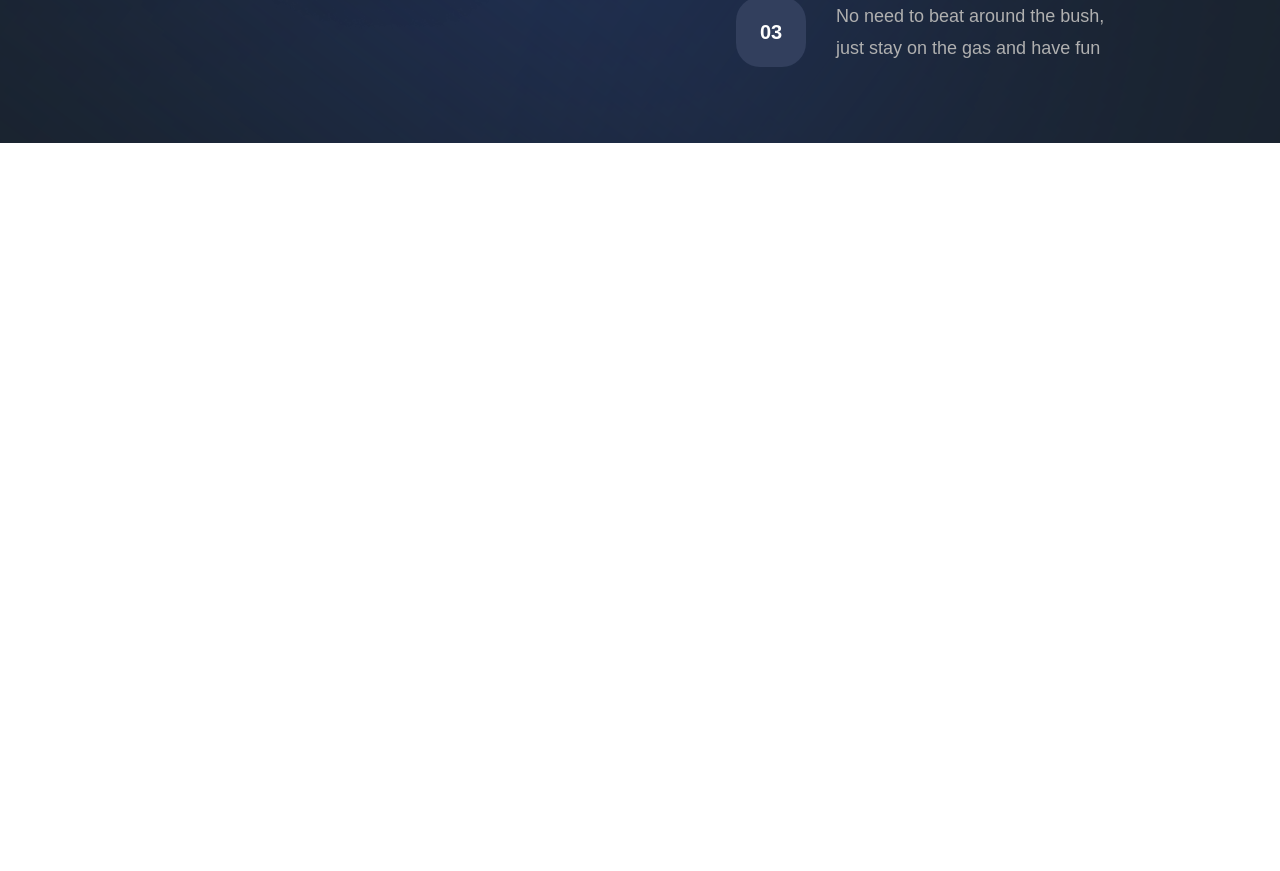
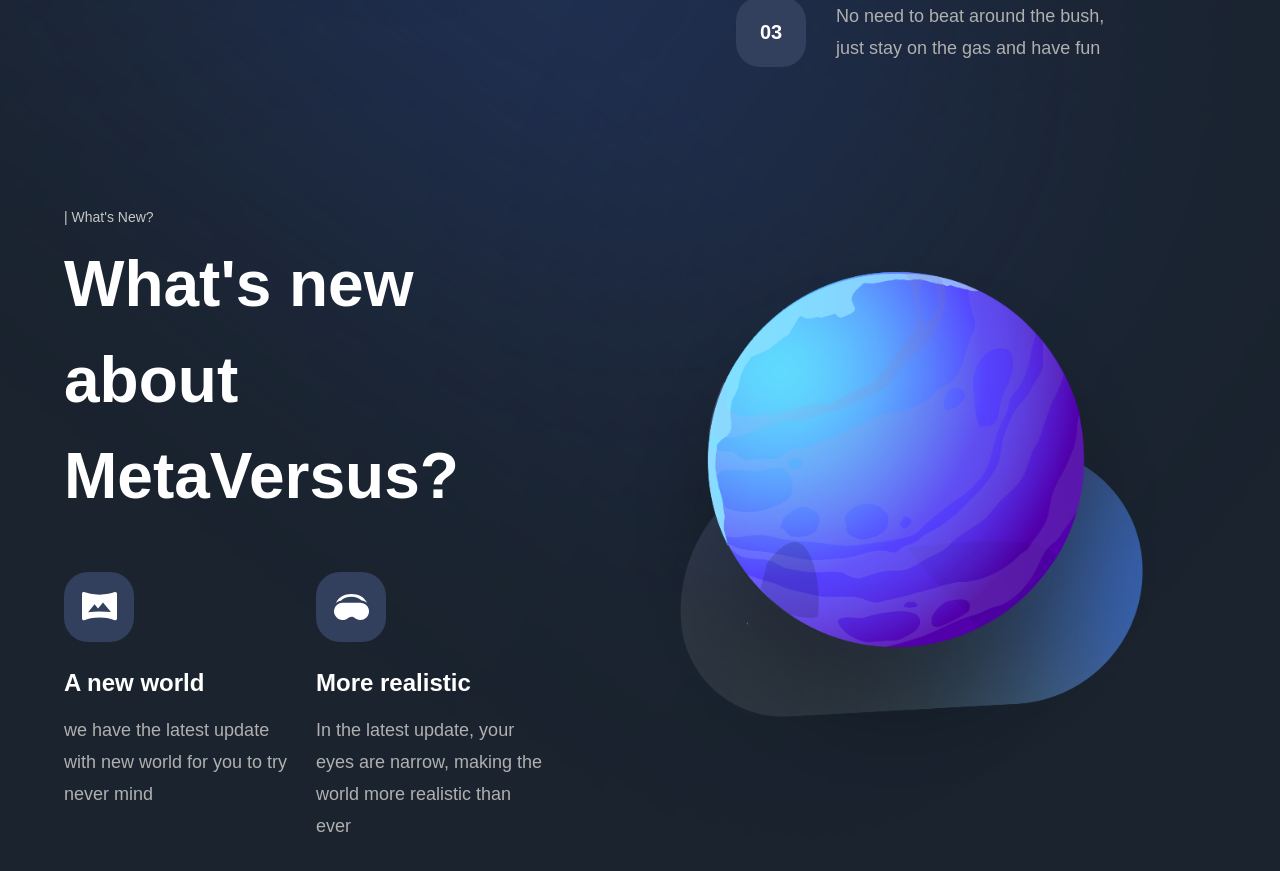
Before and after one commit to SavelevMatthew/next-metaverse, a Next.js app: page / in a window 1280 px wide. Shown: the part 3275-4146 px from the top of the page. Before the commit the page ends 3418 px from the top, so only its background shows below. Built offline with nearby package versions, Linux system fonts and the light colour scheme; a web font is replaced by a local one.

Commit message:
feat: added whats-new section

```diff
--- a/app/page.tsx
+++ b/app/page.tsx
@@ -4,6 +4,7 @@
 import { About } from '../sections/About'
 import { Explore } from '../sections/Explore'
 import { GetStarted } from '../sections/GetStarted'
+import { WhatsNew } from '../sections/WhatsNew'
 
 const HomePage = () => {
     return (
@@ -18,7 +19,7 @@
             <div className='relative'>
                 <GetStarted/>
                 <div className='gradient-04 z-0'/>
-                {/*new*/}
+                <WhatsNew/>
             </div>
             <div className='relative'>
                 {/*insights*/}
--- /dev/null
+++ b/components/NewFeatures.tsx
@@ -0,0 +1,37 @@
+'use client'
+import React from 'react'
+import styles from '../styles'
+
+type NewFeatureProps = {
+    title: string
+    subtitle: string
+    imgUrl: string
+}
+
+export const NewFeature: React.FC<NewFeatureProps> = ({ title, subtitle, imgUrl }) => {
+    return (
+        <div
+            className='flex-1 flex flex-col sm:max-w-[250px] min-w-[210px]'
+        >
+            <div
+                className={`${styles.flexCenter} w-[70px] h-[70px] rounded-[24px] bg-[#323f5d]`}
+            >
+                <img
+                    src={imgUrl}
+                    alt='icon'
+                    className='w-1/2 h-1/2 object-contain'
+                />
+            </div>
+            <h1
+                className='mt-[26px] font-bold text-[24px] leading-[30px] text-white'
+            >
+                {title}
+            </h1>
+            <p
+                className='flex-1 mt-[16px] font-normal text-[18px] text-[#b0b0b0] leading-[32px]'
+            >
+                {subtitle}
+            </p>
+        </div>
+    )
+}
--- /dev/null
+++ b/sections/WhatsNew.tsx
@@ -0,0 +1,45 @@
+'use client'
+import React from 'react'
+import { motion } from 'framer-motion'
+import styles from '../styles'
+import { staggerContainer, planetVariants, fadeIn } from '../utils/motion'
+import { TypingText, TitleText } from '../components/Texts'
+import { NewFeature } from '../components/NewFeatures'
+import { newFeatures } from '../constants'
+
+export const WhatsNew: React.FC = () => {
+    return (
+        <section className={`${styles.paddings} relative z-10`}>
+            <motion.div
+                variants={staggerContainer()}
+                initial='hidden'
+                whileInView='show'
+                viewport={{ once: false, amount: 0.25 }}
+                className={`${styles.innerWidth} mx-auto flex lg:flex-row flex-row gap-8`}
+            >
+                <motion.div
+                    variants={fadeIn('right', 'tween', 0.2, 1)}
+                    className='flex-[0.75] flex justify-center flex-col'
+                >
+                    <TypingText title="| What's New?"/>
+                    <TitleText title={<>What&apos;s new about MetaVersus?</>} textStyles=''/>
+                    <div className='mt-[48px] flex flex-wrap justify-between gap-[24px]'>
+                        {newFeatures.map((feat) => (
+                            <NewFeature key={feat.title} {...feat}/>
+                        ))}
+                    </div>
+                </motion.div>
+                <motion.div
+                    variants={planetVariants('right')}
+                    className={`flex-1 ${styles.flexCenter}`}
+                >
+                    <img
+                        src='/whats-new.png'
+                        alt='whats-new'
+                        className='w-[90%] h-[90%] object-contain'
+                    />
+                </motion.div>
+            </motion.div>
+        </section>
+    )
+}
```
